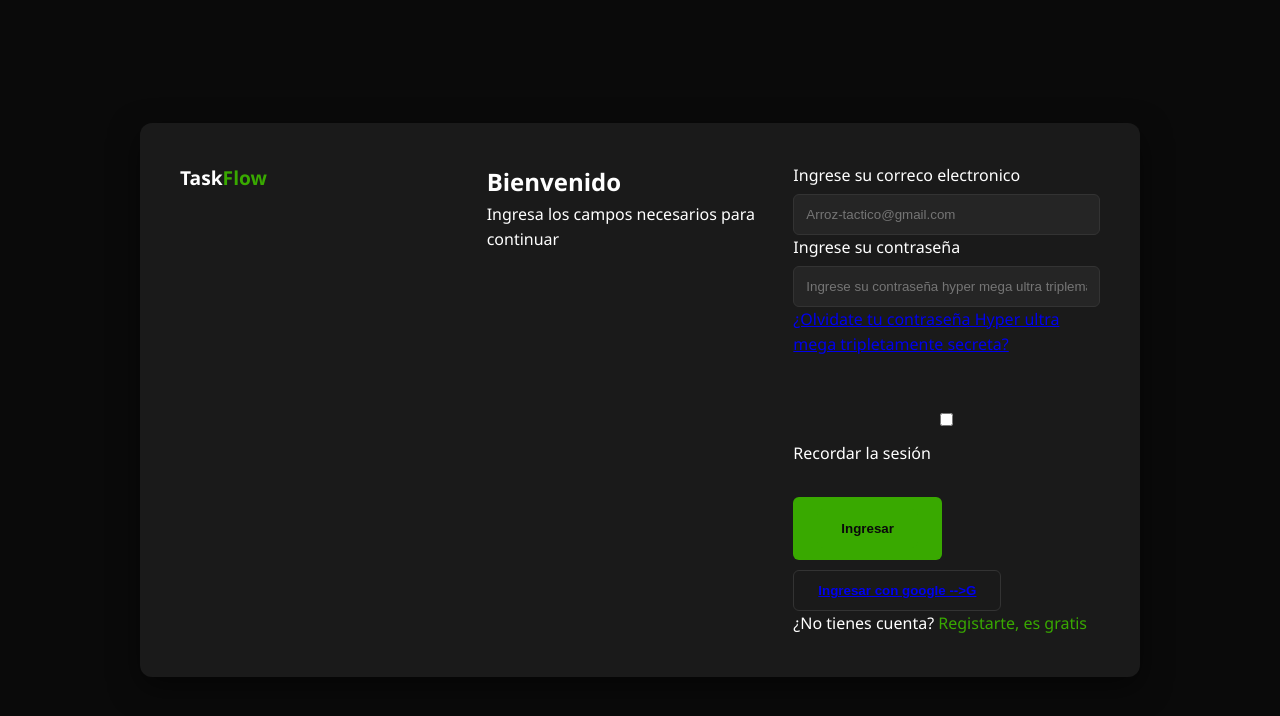
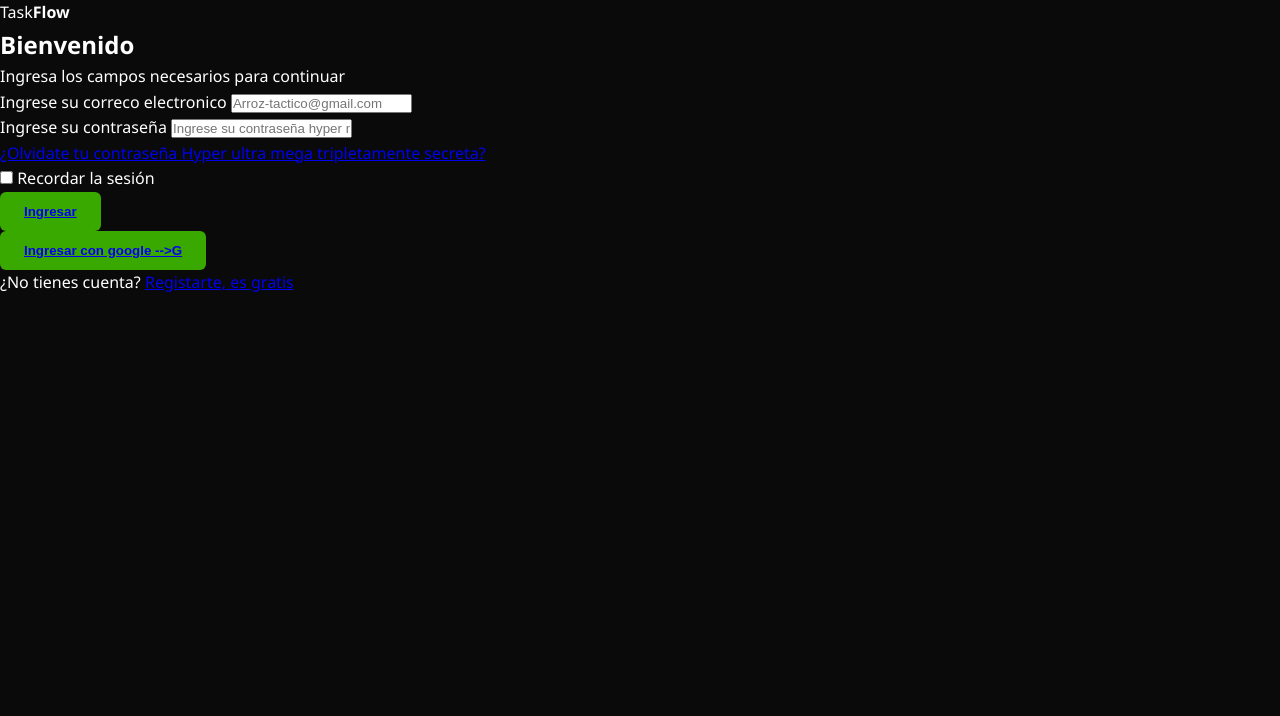
Before and after one commit to JesusmanR/Task_Flow, a plain HTML site: page Login.html in a window 1280 px wide. Drawn offline with Linux system fonts and the light colour scheme.

Commit message:
Se arreglaron los errores

```diff
--- a/Login.html
+++ b/Login.html
@@ -11,42 +11,42 @@
     </style>
 </head>
 <body>
-    <section id="Login" Class="Login_a_nuestra_Aplicacion_Web" aria-label="Inicio de sesión" >
-        <div class="inicio-de-sesión-Envuelto">
-            <card class="Box_autenti">
-                <span class="Nombre_App_web">Task<strong>Flow</strong></span>
-                <div class="head_Ingreso">
+    <section id="Login"  aria-label="Inicio de sesión" >
+        <div >
+            <card >
+                <span >Task<strong>Flow</strong></span>
+                <div >
                     <h1>Bienvenido</h1>
                     <p>Ingresa los campos necesarios para continuar</p>
                 </div>
                 <div >
                     <form>
-                        <div class="parte_de_arriba">
+                        <div >
 
-                             <label class="Correo-label" for="login-email">Ingrese su correco electronico</label>
-                             <input class="Correo-input" type="email" id="Login-email" name="Email" placeholder="Arroz-tactico@gmail.com">
+                             <label  for="login-email">Ingrese su correco electronico</label>
+                             <input  type="email" id="Login-email" name="Email" placeholder="Arroz-tactico@gmail.com">
                              </div>
 
-                        <div class="Parte_de_enmedio">
-                             <label class="COntraseña-label" for="login-contraseña">Ingrese su contraseña</label>
-                             <input class="Contraseña-imput" type="password" id="Login-Contraseña" name="Email" placeholder="Ingrese su contraseña hyper mega ultra triplemaker secreta">
+                        <div >
+                             <label  for="login-contraseña">Ingrese su contraseña</label>
+                             <input  type="password" id="Login-Contraseña" name="Email" placeholder="Ingrese su contraseña hyper mega ultra triplemaker secreta">
                         </div>
 
-                        <div class="Parte_de_abajito_stats">
-                        <a href="algunlugar.html">¿Olvidate tu contraseña Hyper ultra mega tripletamente secreta?</a><br>  <input class="Check_Recordar" type="checkbox" id="Login-check" name="Login-check">
+                        <div >
+                        <a href="algunlugar.html">¿Olvidate tu contraseña Hyper ultra mega tripletamente secreta?</a><br>  <input  type="checkbox" id="Login-check" name="Login-check">
                         <label for="recordar">Recordar la sesión</label>
                         </div>
                     </form>
                     <button>
-                    <a href="Index.html"   class="Boton_ingresar">Ingresar</a>
+                    <a href="Index.html"   >Ingresar</a>
                     </button>
 
-                    <div Class="Boton_Inicio_google">
-                        <button  Class="bton_Google" type="Button">
+                    <div >
+                        <button   type="Button">
                           <a href="https://www.google.com/?hl=es&zx=1775707437840">  Ingresar con google -->G </a>
                         </button>
 
-                      <p class="¿Notienes_cuenta?">¿No tienes cuenta? <a href="Registarte.html" class="link_registrar">Registarte, es gratis</a></p>
+                      <p >¿No tienes cuenta? <a href="Registarte.html" >Registarte, es gratis</a></p>
 
                     </div>
 
```
